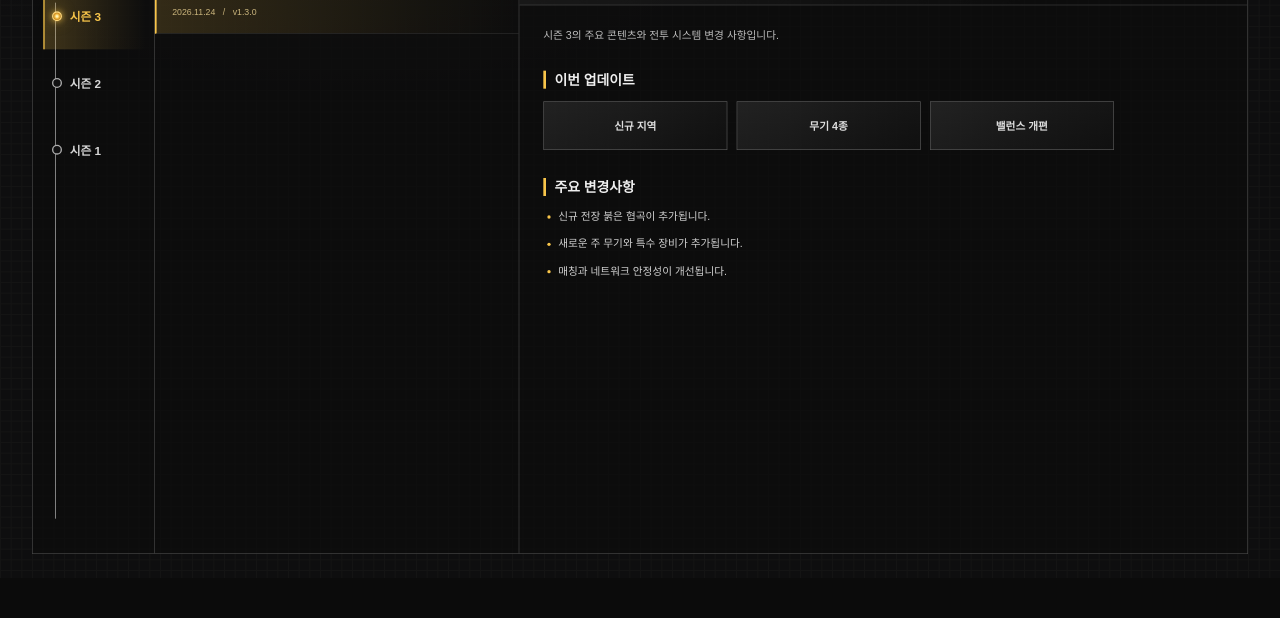
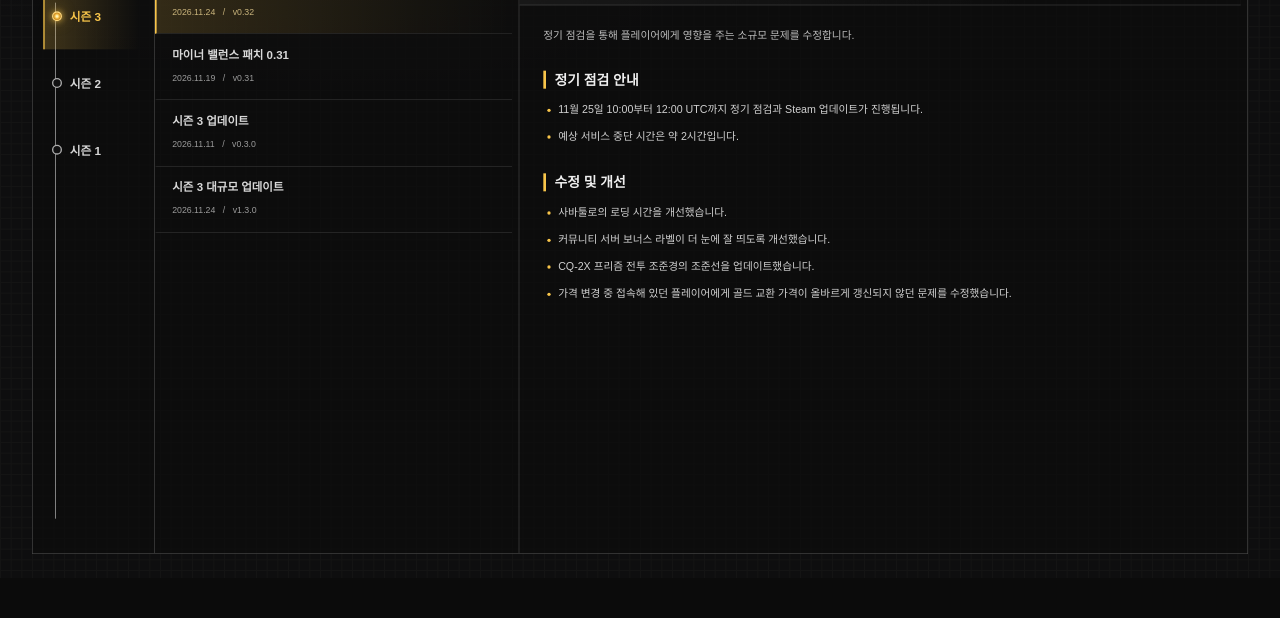
Before and after one commit to G-Turtle/wardogsinfo, a plain HTML site: page index.html in a window 1280 px wide. Shown: the part 182-800 px from the top of the page. Drawn offline with Linux system fonts and the light colour scheme.

Commit message:
워독스 정보실 진행중

```diff
--- a/equipment.js
+++ b/equipment.js
@@ -390,6 +390,7 @@ function selectPatch(patchId) {
   patchDetailPanel.querySelectorAll('[data-patch-detail]').forEach((article) => {
     article.hidden = article.dataset.patchDetail !== patchId;
   });
+  patchDetailPanel.scrollTop = 0;
 }
 
 function showPatchStatus(listMessage, detailMessage) {
--- a/patchnote/season-3.json
+++ b/patchnote/season-3.json
@@ -1,6 +1,211 @@
 {
   "id": "season-3",
   "patches": [
+    {
+      "id": "season-3-minor-0-32",
+      "title": "마이너 패치 0.32",
+      "version": "0.32",
+      "date": "2026-11-24",
+      "summary": "정기 점검을 통해 플레이어에게 영향을 주는 소규모 문제를 수정합니다.",
+      "source": {
+        "provider": "steam-news-api",
+        "appId": 1867240,
+        "newsGid": "1849827110448090",
+        "publishedAt": "2026-11-24T22:41:40Z",
+        "url": "https://steamstore-a.akamaihd.net/news/externalpost/steam_community_announcements/1849827110448090"
+      },
+      "sections": [
+        {
+          "title": "정기 점검 안내",
+          "items": [
+            "11월 25일 10:00부터 12:00 UTC까지 정기 점검과 Steam 업데이트가 진행됩니다.",
+            "예상 서비스 중단 시간은 약 2시간입니다."
+          ]
+        },
+        {
+          "title": "수정 및 개선",
+          "items": [
+            "사바툴로의 로딩 시간을 개선했습니다.",
+            "커뮤니티 서버 보너스 라벨이 더 눈에 잘 띄도록 개선했습니다.",
+            "CQ-2X 프리즘 전투 조준경의 조준선을 업데이트했습니다.",
+            "가격 변경 중 접속해 있던 플레이어에게 골드 교환 가격이 올바르게 갱신되지 않던 문제를 수정했습니다."
+          ]
+        }
+      ]
+    },
+    {
+      "id": "season-3-minor-balance-0-31",
+      "title": "마이너 밸런스 패치 0.31",
+      "version": "0.31",
+      "date": "2026-11-19",
+      "summary": "대규모 밸런스 개편에 앞서 장비 가격과 전차 해금 레벨을 소폭 조정합니다.",
+      "source": {
+        "provider": "steam-news-api",
+        "appId": 1867240,
+        "newsGid": "1849827110428606",
+        "publishedAt": "2026-11-19T14:40:43Z",
+        "url": "https://steamstore-a.akamaihd.net/news/externalpost/steam_community_announcements/1849827110428606"
+      },
+      "sections": [
+        {
+          "title": "상점 가격 변경",
+          "items": [
+            ".50 Cal 탄약 가격을 $250에서 $200으로 인하했습니다.",
+            "붕대 가격을 $200에서 $180으로 인하했습니다.",
+            "개인용 구급상자 가격을 $800에서 $750으로 인하했습니다.",
+            "화염병 가격을 $340에서 $240으로 인하했습니다.",
+            "M249 SAW 가격을 $3,200에서 $2,800으로 인하했습니다.",
+            "PKM 가격을 $4,100에서 $3,600으로 인하했습니다.",
+            "Verba 가격을 $800에서 $600으로 인하했습니다."
+          ]
+        },
+        {
+          "title": "해금 레벨 변경",
+          "items": [
+            "T-72B3 해금 레벨을 35에서 27로 낮췄습니다.",
+            "SPH-2 해금 레벨을 40에서 32로 낮췄습니다.",
+            "Flakpanzer Gepard 해금 레벨을 45에서 35로 낮췄습니다.",
+            "L2A6 해금 레벨을 50에서 45로 낮췄습니다."
+          ]
+        }
+      ]
+    },
+    {
+      "id": "season-3-update-0-3-0",
+      "title": "시즌 3 업데이트",
+      "version": "0.3.0",
+      "date": "2026-11-11",
+      "summary": "신규 도시 맵 사바툴로, 리미티드 모드, 다중 트랙 해금과 대규모 전투 밸런스 및 안정성 개선을 추가합니다.",
+      "highlights": [
+        "신규 맵 사바툴로",
+        "리미티드 모드",
+        "다중 트랙 해금"
+      ],
+      "source": {
+        "provider": "steam-news-api",
+        "appId": 1867240,
+        "newsGid": "1849192144179736",
+        "publishedAt": "2026-11-11T17:59:23Z",
+        "releasedAt": "2026-11-12T15:00:35Z",
+        "url": "https://steamstore-a.akamaihd.net/news/externalpost/steam_community_announcements/1849192144179736",
+        "canonicalUrl": "https://store.steampowered.com/news/app/1867240/view/688648135317127221"
+      },
+      "sections": [
+        {
+          "title": "신규 콘텐츠 및 시즌 시스템",
+          "items": [
+            "WARDOGS 최초의 도시 맵 사바툴로를 추가했습니다. 좁은 도로, 고층 건물, 병원, 수영장, 발전소와 강변을 무대로 근거리전과 수직 전투가 펼쳐집니다.",
+            "고급 탄약, 3·4레벨 방어구, 공격 차량과 일부 고성능 설치물을 제한하는 리미티드 모드를 추가했습니다. 이 모드의 진행도와 현금은 다른 모드와 공유됩니다.",
+            "방어구, 배낭, 전술 조끼와 낙하산 등 공용 아이템을 여러 역할 트랙에서 해금할 수 있도록 다중 트랙 해금을 추가했습니다.",
+            "시즌이 진행될수록 저레벨 역할에 XP 따라잡기 보너스와 확장된 상점 할인이 적용됩니다.",
+            "시즌 길이를 약 3개월로 늘리고 시즌 3 시작 시점의 전체 진행 속도를 낮췄습니다.",
+            "Movember 자선 콧수염 DLC와 시즌 3 골드 마켓 위장 아이템을 추가했습니다.",
+            "시즌 3 Twitch Drops를 활성화했습니다."
+          ]
+        },
+        {
+          "title": "무기 및 장비",
+          "items": [
+            "적외선 거리 측정기를 재설계할 때까지 상점에서 제거했습니다.",
+            "돌격소총의 몸통 피해를 시즌 1 수준으로 되돌리고 경기관총의 몸통 피해를 돌격소총과 동일하게 조정했습니다. 상부 몸통 +13%, 중부·하부 몸통 +3%입니다.",
+            "TCX-SPR의 완전 자동 반동과 좌우 흔들림을 줄였습니다.",
+            "모든 DMR이 비장갑 대상을 몸통 2발, 무헬멧 대상을 헤드샷 1발로 처치하도록 피해를 상향했습니다. 장갑 및 헬멧 상대 피해도 개선했습니다.",
+            "컴파운드 보우 화살 속도를 50% 높였습니다.",
+            "화염병에 맞은 플레이어가 불타며 들고 있던 아이템을 떨어뜨리도록 변경하고, 해금 비용을 $25,000에서 $12,500으로 낮췄습니다. 장갑 차량과 중장갑 대상 피해는 줄였습니다.",
+            "기본 낙하산을 헬리콥터 비상 탈출용으로 조정하고 가격을 $500에서 $1,250으로 올렸습니다.",
+            "스포츠 낙하산의 선회·활공·급강하 성능을 높이고 가격을 $700에서 $2,250으로 올렸습니다.",
+            "Halligan Bar로 적 보급 상자를 강제로 열어 무작위 아이템을 떨어뜨릴 수 있습니다.",
+            "AMP-9 20발 탄창 무게를 1kg에서 0.3kg, IED를 1.5kg에서 2.7kg, IED 기폭 장치를 1.5kg에서 0.2kg으로 수정했습니다."
+          ]
+        },
+        {
+          "title": "차량",
+          "items": [
+            "바퀴 차량이 가속하지 않을 때 내리막에서 굴러가도록 변경하고 Ural과 Humvee의 접지력을 개선했습니다.",
+            "Bobcat, Kodiak, Humvee, Dune Buggy, Ural과 Wolf-110의 후진 속도를 높였습니다.",
+            "차량 장착 미니건의 보병 대상 피해 배율을 높였습니다.",
+            "AH-6R Littlebird 로켓 포드가 전용 70mm 로켓을 사용하도록 변경하고 비행 중 흔들림을 추가했습니다.",
+            "MH-6, AH-6R과 AH-6M Littlebird 조종석 탑승자의 탄도 피해 보호를 높였습니다.",
+            "1인칭 차량 창문의 번짐과 시야 문제를 수정했습니다.",
+            "Vanguard CIWS의 20x102mm 탄이 차량 부위마다 한 번만 피해를 주도록 수정하고 차량별 피해를 재조정했습니다.",
+            "전차가 수류탄에 더 잘 버티도록 조정했습니다.",
+            "Wolf-110 M2 가격을 $7,800에서 $6,800, Kodiak M249를 $6,750에서 $6,250, AH-6M Littlebird를 $12,000에서 $10,480, Havoc을 $28,000에서 $26,000으로 낮췄습니다."
+          ]
+        },
+        {
+          "title": "파괴 및 보급",
+          "items": [
+            "Bobcat을 제외한 차량으로 상자형 울타리를 밀어버릴 수 있습니다.",
+            "전차와 포병으로 돌담을 파괴할 수 있습니다.",
+            "보급 상자를 안전 구역 안에 배치할 수 없도록 변경했습니다.",
+            "파손 없이 투하할 수 있는 높이를 일반·장갑 보급 상자는 약 35m, 보급 팔레트는 약 40m로 낮췄습니다.",
+            "아이템 설명에 새로운 안전 투하 높이를 표시합니다."
+          ]
+        },
+        {
+          "title": "진행도 및 경제",
+          "items": [
+            "레벨마다 필요한 XP를 높여 시즌 3 진행 속도를 시즌 1에 가깝게 조정했습니다.",
+            "C4 해금 레벨을 4에서 5, 화염병을 13에서 8로 변경했습니다.",
+            "전차를 Driver 레벨 35~50 및 WARDOG 레벨 200 구간으로 옮겼습니다.",
+            "Large Hammer 해금 레벨을 Support 8에서 14, Verba를 14에서 8, AMR 50을 Recon 35에서 41로 변경했습니다.",
+            "열세 진영 상점 할인을 바로 위 순위가 아닌 1위 진영과의 점수 차를 기준으로 계산합니다.",
+            "적 무기 설치물 파괴 보상을 두 배로 높이고 공중 차량 연속 처치 및 적 FOB 낙하산 침투 보상을 추가했습니다.",
+            "아군 FOB 밖에 배치한 팔레트와 저가 상자 배치 보상을 줄였습니다.",
+            "일부 고가치 표적의 발견 표적 처치 현금 및 XP 보상을 낮췄습니다."
+          ]
+        },
+        {
+          "title": "게임 시스템 및 커뮤니티 서버",
+          "items": [
+            "Steam 도전 과제 3개와 Steam 녹화용 처치·소생·포기 타임라인 이벤트를 추가했습니다.",
+            "악용 가능성 때문에 Wager Vendor를 제거하고 재설계 작업으로 돌렸습니다.",
+            "서버 시딩 중 각 팀에 무료 비무장 차량이 생성되고 경기 시작 시 모두 정리됩니다.",
+            "커뮤니티 서버 이용 시 소액의 현금 보너스를 지급합니다.",
+            "커뮤니티 서버 관리자가 입장 시 표시되는 서버 규칙 팝업을 설정할 수 있습니다.",
+            "아시아 지역 DDoS 공격에 대응하기 위한 인프라 변경과 악성 계정 조치를 진행했습니다."
+          ]
+        },
+        {
+          "title": "UI, 오디오 및 컨트롤러",
+          "items": [
+            "시즌 3 메인 메뉴 배경과 컬렉션 화면의 플레이어 카테고리를 추가했습니다.",
+            "공식·커뮤니티 서버와 모드를 구분하도록 배치 선택 화면을 개편하고 커뮤니티 서버 즐겨찾기와 리미티드 모드 필터를 추가했습니다.",
+            "헬리콥터 승객에게 지상고를 표시하고 분대 초대 및 참가 요청을 각각 최대 5개까지 대기열에 저장합니다.",
+            "방어구·헬멧 피격 및 파괴 효과음, 발견 음성, 화상·철조망 음성과 무기 점검 효과음을 추가하거나 개선했습니다.",
+            "컨트롤러에서 운전석 바로 이동, 탄창을 버리는 빠른 재장전과 단일 입력 상호작용을 추가했습니다.",
+            "컨트롤러 커서, 전술 지도, 메뉴, 미니맵 확대, D-Pad 탐색과 IED 입력 문제를 수정했습니다."
+          ]
+        },
+        {
+          "title": "성능, 안정성 및 보안",
+          "items": [
+            "덩굴, 나뭇잎, 잔해와 쓰레기 같은 지면 장식 및 그림자 처리 성능을 개선했습니다.",
+            "비 렌더링 성능과 차량 창문 깜박임, 상점 이용 후 비가 멈추는 문제를 수정했습니다.",
+            "경기 데이터가 도착할 때까지 로딩 화면을 유지하도록 변경했습니다.",
+            "잠금 표적이 무효화되거나 차량 타이어·엔진이 손상될 때 발생하던 서버 충돌을 수정했습니다.",
+            "첫 실행 시 그래픽 벤치마크가 두 번 실행되던 문제를 수정했습니다.",
+            "NVIDIA Inspector 등 외부 도구로 연막·잔디·지오메트리·LOD·텍스처를 변경하는 행위를 제재 대상으로 지정하고 탐지 시 실행을 차단합니다.",
+            "공식 서버의 핑 제한을 모든 지역에서 250으로 높였습니다."
+          ]
+        },
+        {
+          "title": "버그 수정",
+          "items": [
+            "지형 틈, 원거리 오브젝트, 헬리콥터 유리, 보급 상자 색상과 저사양 천장 등 여러 시각 문제를 수정했습니다.",
+            "맵 회전 후 모드별 상점 제한이 다음 경기에 남는 문제와 커뮤니티 서버 저장 후 차단 해제·예약 슬롯 제거가 되돌아가는 문제를 수정했습니다.",
+            "사망 가방과 쓰러진 플레이어가 팀킬로 처리되는 문제 및 건설물 부유·수리·스냅·도구 안내 문제를 수정했습니다.",
+            "교회 난간, 울타리, 자동차 창문과 차량 소품의 탄환·충돌 문제를 수정했습니다.",
+            "TCX-SPR이 엎드린 상태에서 서 있는 반동을 사용하던 문제와 AK74 드럼 탄창 점검 애니메이션을 수정했습니다.",
+            "차량 무기 피해 귀속, 차량 생성, 잠금 상태, 탑승자 사망 자세, 충돌 처치 귀속과 차량 탄약 구매 문제를 수정했습니다.",
+            "유탄 발사기의 전차 부품 피해를 재조정하고 T-72B3 외부 관통 처치 및 클리핑 문제를 수정했습니다.",
+            "모든 맵의 충돌·클리핑·조명·파괴 문제와 일부 플레이어가 경기 시작 시 지면 아래로 떨어지는 문제를 수정했습니다.",
+            "Bakurani, Zestafona와 Ozeti의 비·박격포·충돌·차량 생성 문제를 수정했습니다.",
+            "여러 편의성 문제와 서버 안정성 및 보안을 개선했습니다."
+          ]
+        }
+      ]
+    },
     {
       "id": "season-3-major",
       "title": "시즌 3 대규모 업데이트",
--- a/styles.css
+++ b/styles.css
@@ -57,6 +57,7 @@ body {
   --loadout-gear-frame-height: 41.625rem;
   --loadout-item-frame-height: calc(var(--loadout-gear-frame-height) + var(--loadout-slot-panel-height) + var(--loadout-picker-gap));
   flex: 1;
+  min-height: 0;
   display: flex;
   align-items: flex-end;
   background-color: #0e0e0f;
@@ -273,8 +274,11 @@ body {
   flex: 1;
   display: grid;
   grid-template-columns: minmax(0, 1fr) minmax(0, 3fr) minmax(0, 6fr);
+  height: calc(100% - 4.5rem);
+  max-height: calc(100% - 4.5rem);
   min-width: 0;
   min-height: 0;
+  overflow: hidden;
   margin: 2.25rem 3rem;
   border: 1px solid rgb(128 128 128 / 50%);
   background: rgb(12 12 12 / 70%);
@@ -286,6 +290,10 @@ body {
   display: none;
 }
 
+.section-content:has(> .patch-notes:not([hidden])) {
+  overflow: hidden;
+}
+
 .patch-notes > * {
   min-width: 0;
   min-height: 0;
@@ -305,6 +313,7 @@ body {
 .patch-list-panel {
   display: flex;
   flex-direction: column;
+  overflow: hidden;
 }
 
 .patch-season-panel > h2,
@@ -322,6 +331,10 @@ body {
 .patch-season-timeline {
   position: relative;
   flex: 1;
+  min-height: 0;
+  overflow-y: auto;
+  overscroll-behavior-y: contain;
+  scrollbar-gutter: stable;
   padding: 1.4rem 0.75rem 1.4rem 1rem;
 }
 
@@ -406,6 +419,8 @@ body {
   flex: 1;
   min-height: 0;
   overflow-y: auto;
+  overscroll-behavior-y: contain;
+  scrollbar-gutter: stable;
   scrollbar-color: #696969 transparent;
 }
 
@@ -466,8 +481,38 @@ body {
 }
 
 .patch-detail-panel {
+  min-height: 0;
+  max-height: 100%;
+  overflow-x: hidden;
   overflow-y: auto;
+  overscroll-behavior-y: contain;
+  scrollbar-gutter: stable;
   scrollbar-color: #696969 transparent;
+}
+
+:is(.patch-season-timeline, .patch-list, .patch-detail-panel) {
+  scrollbar-width: thin;
+  scrollbar-color: #696969 transparent;
+}
+
+:is(.patch-season-timeline, .patch-list, .patch-detail-panel)::-webkit-scrollbar {
+  width: 0.55rem;
+}
+
+:is(.patch-season-timeline, .patch-list, .patch-detail-panel)::-webkit-scrollbar-track {
+  background: transparent;
+}
+
+:is(.patch-season-timeline, .patch-list, .patch-detail-panel)::-webkit-scrollbar-thumb {
+  border: 2px solid transparent;
+  border-radius: 999px;
+  background: #696969;
+  background-clip: padding-box;
+}
+
+:is(.patch-season-timeline, .patch-list, .patch-detail-panel)::-webkit-scrollbar-thumb:hover {
+  background: #858585;
+  background-clip: padding-box;
 }
 
 .patch-detail-empty {
```
